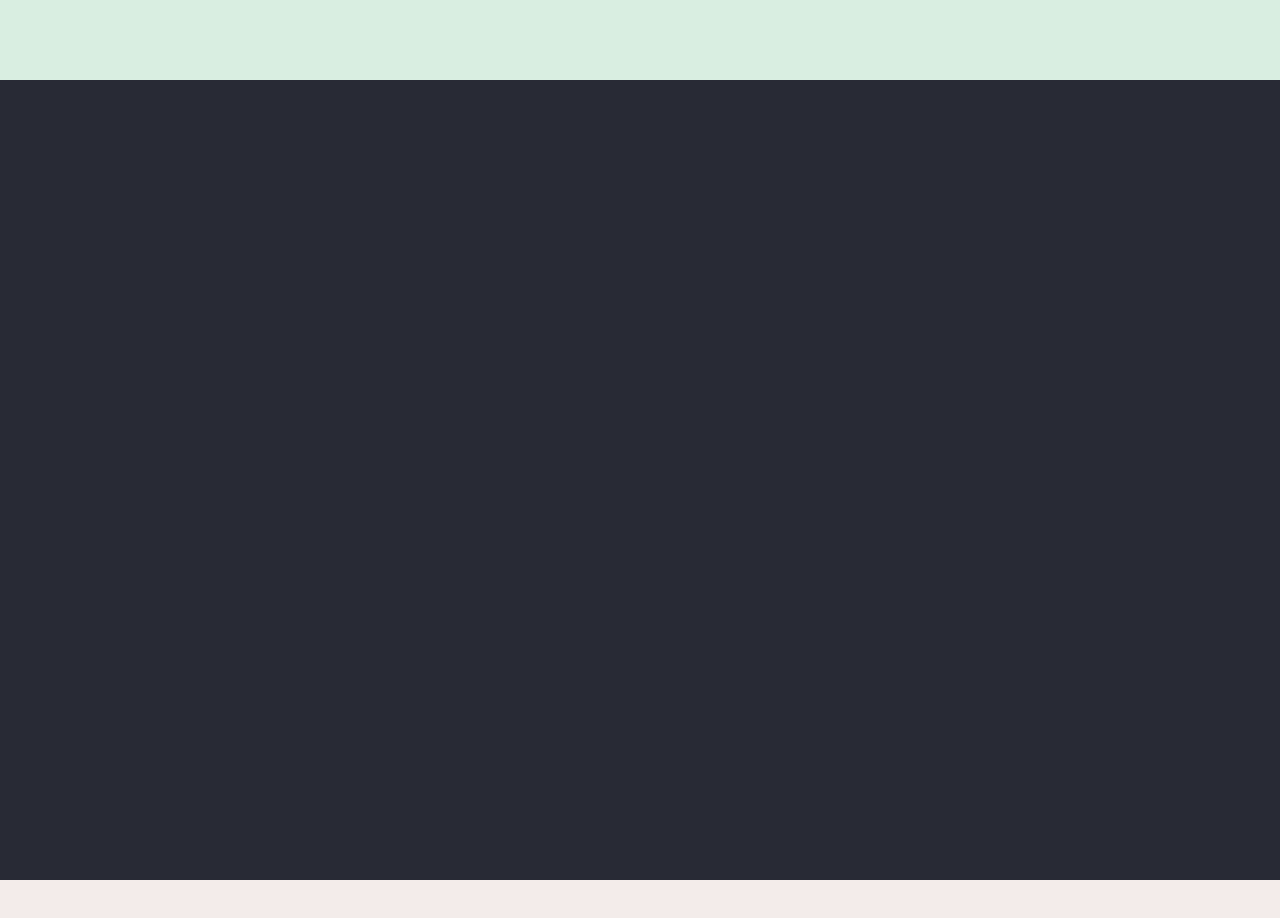
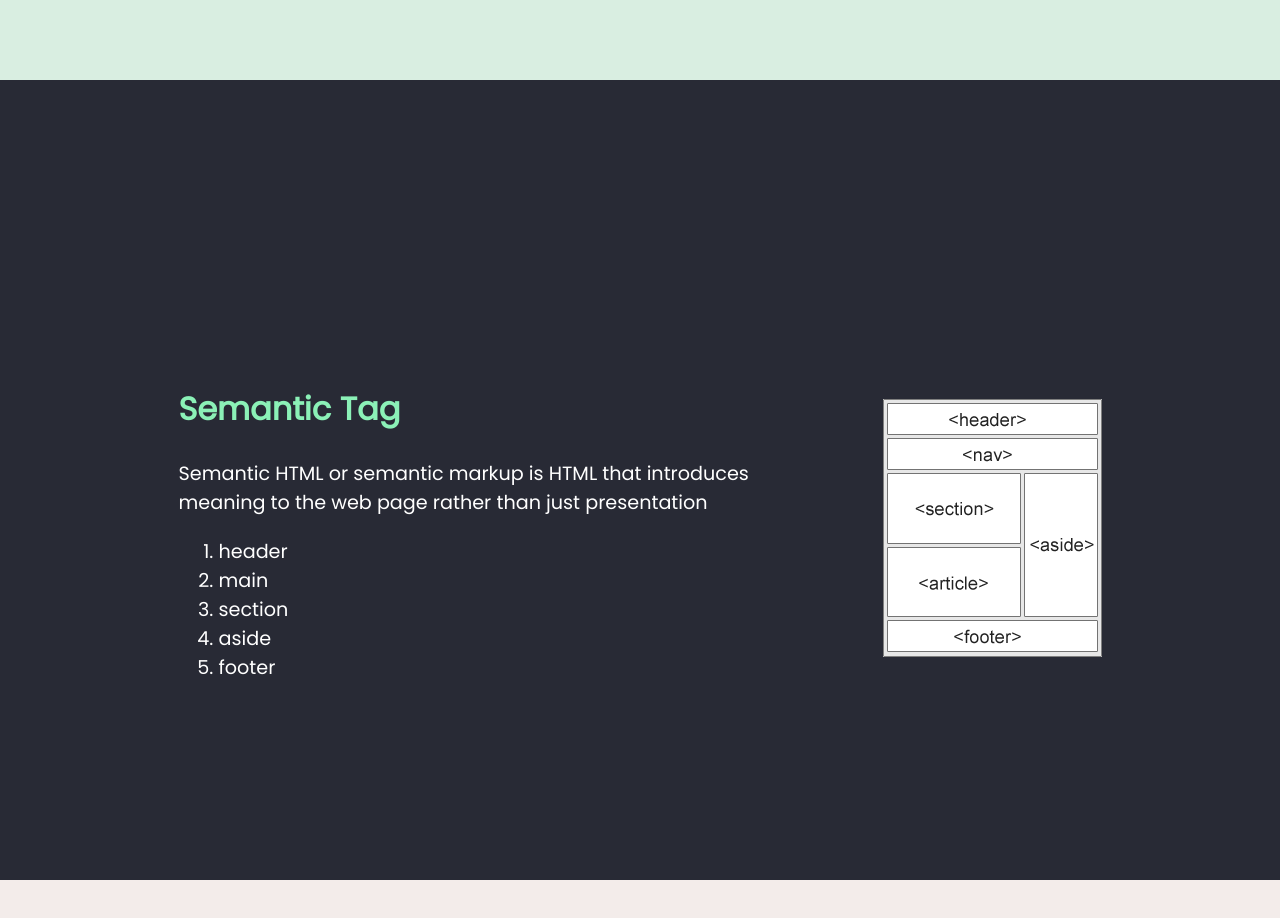
Before and after one commit to SakibAhamedKhan/practice_day7.5, a plain HTML site: page index.html in a window 1280 px wide. Shown: the part 1520-2438 px from the top of the page. Drawn offline with Linux system fonts and the light colour scheme.

Commit message:
semantic section done

```diff
--- a/css/style.css
+++ b/css/style.css
@@ -85,13 +85,13 @@ li a {
 }
 
 .home-topic>h2 {
-	text-align: center;
+	margin-left: 53px;
 	color: #8bf1b7;
 	font-size: 1.5rem;
 }
 
 .home-topic ol li {
-	margin-left: 40px;
+	margin-left: 30px;
 }
 
 /* table-container*/
@@ -100,6 +100,10 @@ li a {
 }
 
 .table-details {
+	position: relative;
+	left: 50%;
+	top: 56%;
+	transform: translate(-50%, -50%);
 	display: flex;
 	align-items: center;
 	justify-content: center;
@@ -141,6 +145,36 @@ td {
 	background: #282A35;
 }
 
+.semantic-details {
+	/* border: 6px solid blue; */
+	position: relative;
+	left: 50%;
+	top: 56%;
+	transform: translate(-50%, -50%);
+	display: flex;
+	justify-content: center;
+	align-items: center;
+	height: 100%;
+}
+
+.half-semantic {
+	/* border: 3px solid red; */
+	width: 50%;
+	margin-right: 5%;
+}
+
+.half-semantic h2 {
+	color: #8bf1b7;
+	font-size: 2rem;
+
+}
+
+.half-semantic p,
+li {
+	color: white;
+	font-size: 1.2rem;
+}
+
 /* animation-container */
 .animation-container {
 	background: #F3ECEA;
--- a/index.html
+++ b/index.html
@@ -105,7 +105,20 @@
 			</div>
 		</section>
 		<section id="semantic" class="semantic-container">
-
+			<div class="semantic-details">
+				<div class="half-semantic">
+					<h2>Semantic Tag</h2>
+					<p>Semantic HTML or semantic markup is HTML that introduces meaning to the web page rather than just presentation</p>
+					<ol>
+						<li>header</li>
+						<li>main</li>
+						<li>section</li>
+						<li>aside</li>
+						<li>footer</li>
+					</ol>
+				</div>
+				<img src="images/img_sem_elements.gif" alt="">
+			</div>
 		</section>
 		<section id="animation" class="animation-container">
 
```
Also changed, not shown: images/img_sem_elements.gif (added).
